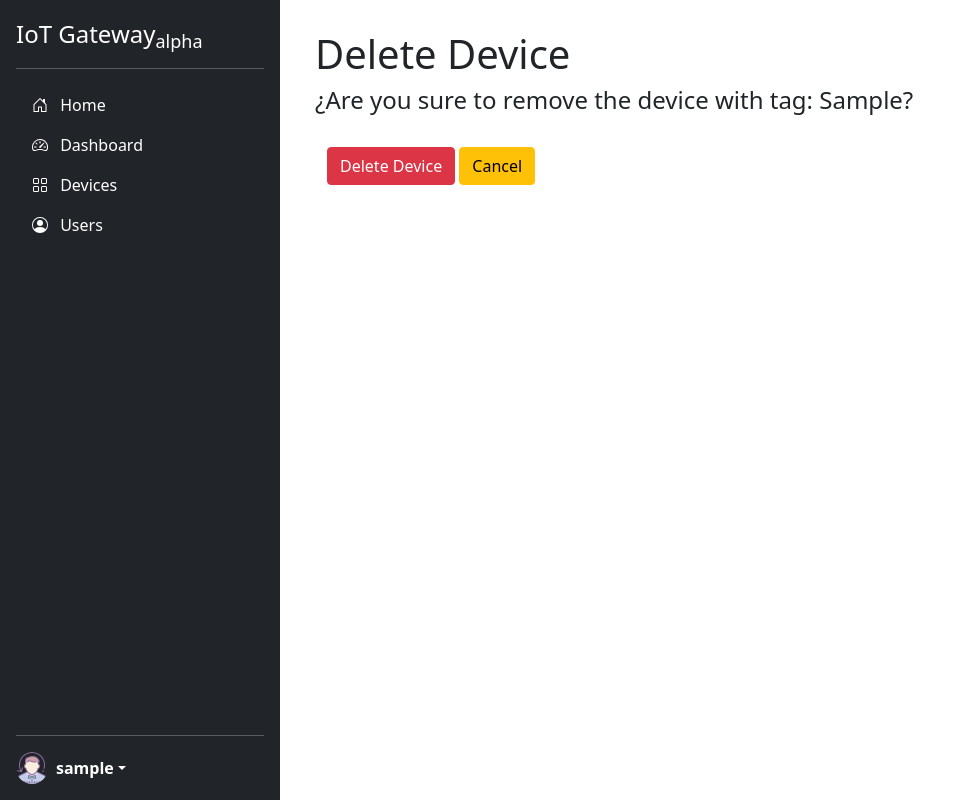
After one commit to UIS-IoT-Smart-Campus/framework_gateway, a Flask app: page /device/delete_device/1 in a window 1280 px wide. The commit adds this page. Shown: the whole page, without its empty margins (0-960 px from the left). Run offline with Flask 2, Linux system fonts and the light colour scheme; the visitor is signed in with stand-in values (Sample User, id 1); tables that the repository leaves empty hold one stand-in row (values such as "Sample post"); some libraries are stand-ins or nearby versions.

Commit message:
add delete device

```diff
--- a/flaskr/app.py
+++ b/flaskr/app.py
@@ -93,7 +93,7 @@ def handle_mqtt_message(client, userdata, message):
         msg = MQTT_Converter(message.payload.decode("utf-8"))
         if msg["device_tag"]:
             with app.app_context():
-                device = Device.query.filter_by(tag=tag).first()
+                device = Device.query.filter_by(tag= msg["device_tag"]).first()
             if device is not None:
                 pst.insert_message(msg,device)
             else:
--- a/flaskr/device.py
+++ b/flaskr/device.py
@@ -52,7 +52,7 @@ def create():
             flash(error)
         else:
             try:
-                directory = "flaskr/device_data/"+tag
+                directory = "device_data/"+tag
                 if not os.path.exists(directory):
                     os.makedirs(directory)
                 device = Device(tag=tag, name=name, device_type=device_type, description=description)
@@ -100,6 +100,27 @@ def edit_device(id):
     return render_template('device/edit.html',device=device)
 
 
+#Delete Device
+@bp.route('/delete_device/<int:id>', methods=['GET','POST'])
+@login_required
+def delete_device(id):
+    device = Device.query.filter_by(id=id).first()
+    if device is not None:
+        if request.method == 'POST':
+            try:
+                db.session.delete(device)
+                db.session.commit()
+                flash("The device was removed")
+                return redirect(url_for('device.device_index'))
+
+            except Exception as e:
+                flash("DB Creation Failed")
+    else:
+        flash("Device Not Found")
+
+    return render_template('device/delete.html',device=device)
+
+
 @bp.route('/<int:id>/view', methods=['GET'])
 @login_required
 def device_view(id):
@@ -108,13 +129,17 @@ def device_view(id):
     return render_template('device/device_detail.html', device=device)
 
 
+
+"""------------------------------------------------------------------
+Rest API Methods
+-----------------------------------------------------------------"""
 @bp.route('/get_data', methods=('GET', 'POST'))
 #@login_required
 def get_data():
     device_tag = request.args.get('device_tag',None)
     table = request.args.get('device_table',None)
     if device_tag and table:
-        dbn = TinyDB('flaskr/device_data/'+str(device_tag)+'/'+str(device_tag)+'.json')
+        dbn = TinyDB('device_data/'+str(device_tag)+'/'+str(device_tag)+'.json')
         #data = json.load(db.all())
         table = dbn.table(str(table))
         data = table.all()
--- /dev/null
+++ b/flaskr/templates/device/delete.html
@@ -0,0 +1,59 @@
+{% extends 'base.html' %}
+
+
+{% block title %}Delete Device{% endblock %}
+
+{% block menu %}
+<ul class="nav nav-pills flex-column mb-auto">
+  <li class="nav-item">
+    <a href="{{ url_for('index.index') }}" class="nav-link text-white">
+      <svg class="bi me-2" width="16" height="16"><use xlink:href="#home"></use></svg>
+      Home
+    </a>
+  </li>
+  <li>
+    <a href="#" class="nav-link text-white">
+      <svg class="bi me-2" width="16" height="16"><use xlink:href="#speedometer2"></use></svg>
+      Dashboard
+    </a>
+  </li>
+  <!--
+  <li>
+    <a href="#" class="nav-link text-white">
+      <svg class="bi me-2" width="16" height="16"><use xlink:href="#table"></use></svg>
+      Orders
+    </a>
+  </li>
+  -->
+  <li>
+    <a href="#" class="nav-link text-white">
+      <svg class="bi me-2" width="16" height="16"><use xlink:href="#grid"></use></svg>
+      Devices
+    </a>
+  </li>
+  <li>
+    <a href="#" class="nav-link text-white">
+      <svg class="bi me-2" width="16" height="16"><use xlink:href="#people-circle"></use></svg>
+      Users
+    </a>
+  </li>
+</ul>
+{% endblock %}
+
+{% block content %}
+<div>
+  <h1>Delete Device</h1>
+  <h4>¿Are you sure to remove the device with tag: {{ device.tag }}?</h4><br>
+  <form method="post">
+    <div class="container">
+      <div class="row">
+        <div class="col-sm ">
+          <input type="submit" class="btn btn-danger" value="Delete Device">
+          <a class="btn btn-warning" href="{{ url_for('device.device_view', id=device.id ) }}" role="button"> Cancel</a>
+        </div>
+      </div>
+    </div>
+  </form>
+</div>
+
+{% endblock %}
--- a/flaskr/templates/device/device_detail.html
+++ b/flaskr/templates/device/device_detail.html
@@ -73,7 +73,7 @@
             <h3>Actions</h3>
             <div class="col-sm">
                 <a class="btn btn-primary btn-sm" href="{{ url_for('device.edit_device', id=device['id']) }}" role="button">Update Device</a>
-                <a class="btn btn-danger btn-sm" href="#" role="button">Delete Device</a>
+                <a class="btn btn-danger btn-sm" href="{{ url_for('device.delete_device', id=device['id']) }}" role="button">Delete Device</a>
             </div>
 
         </div>
```
